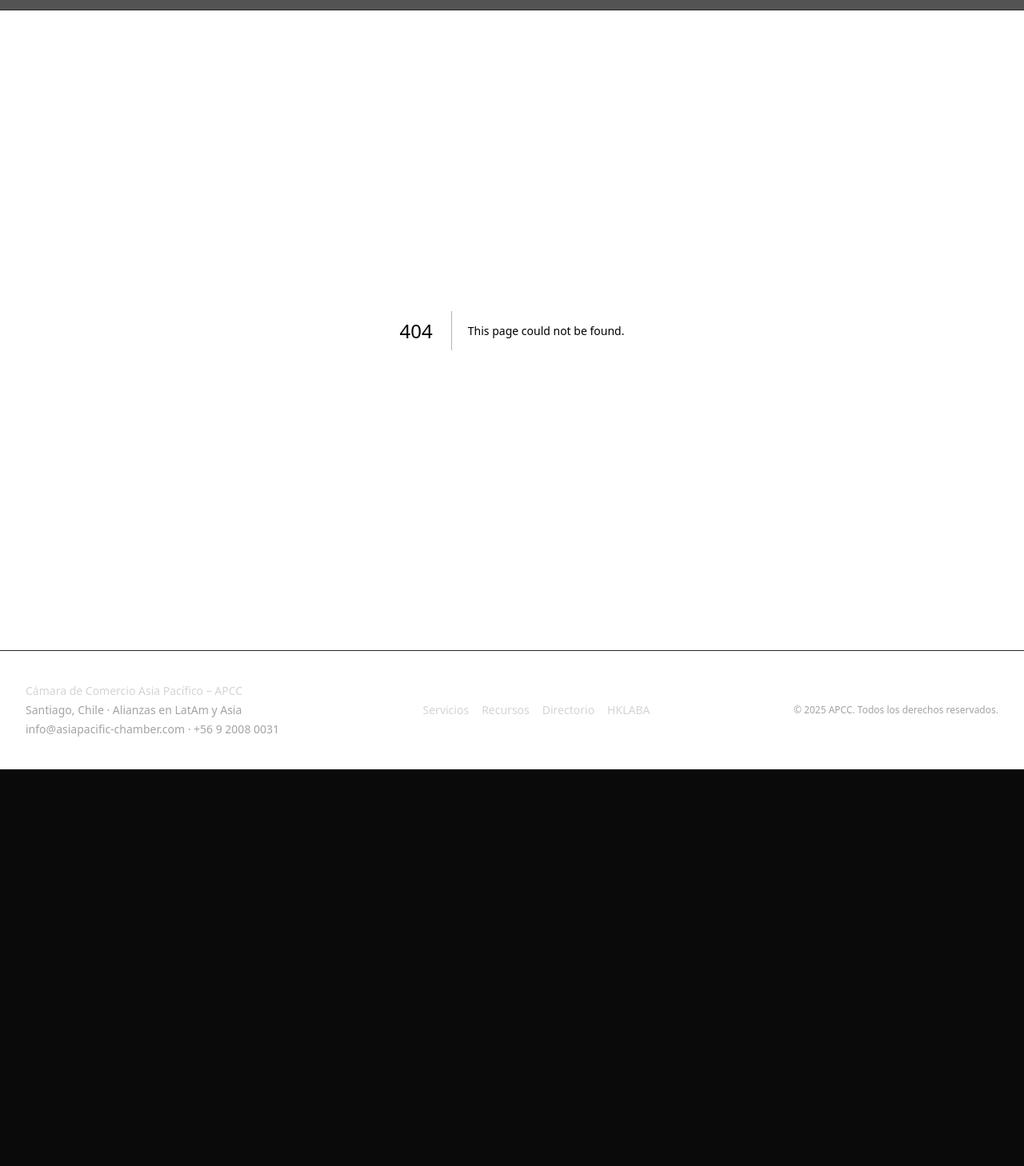
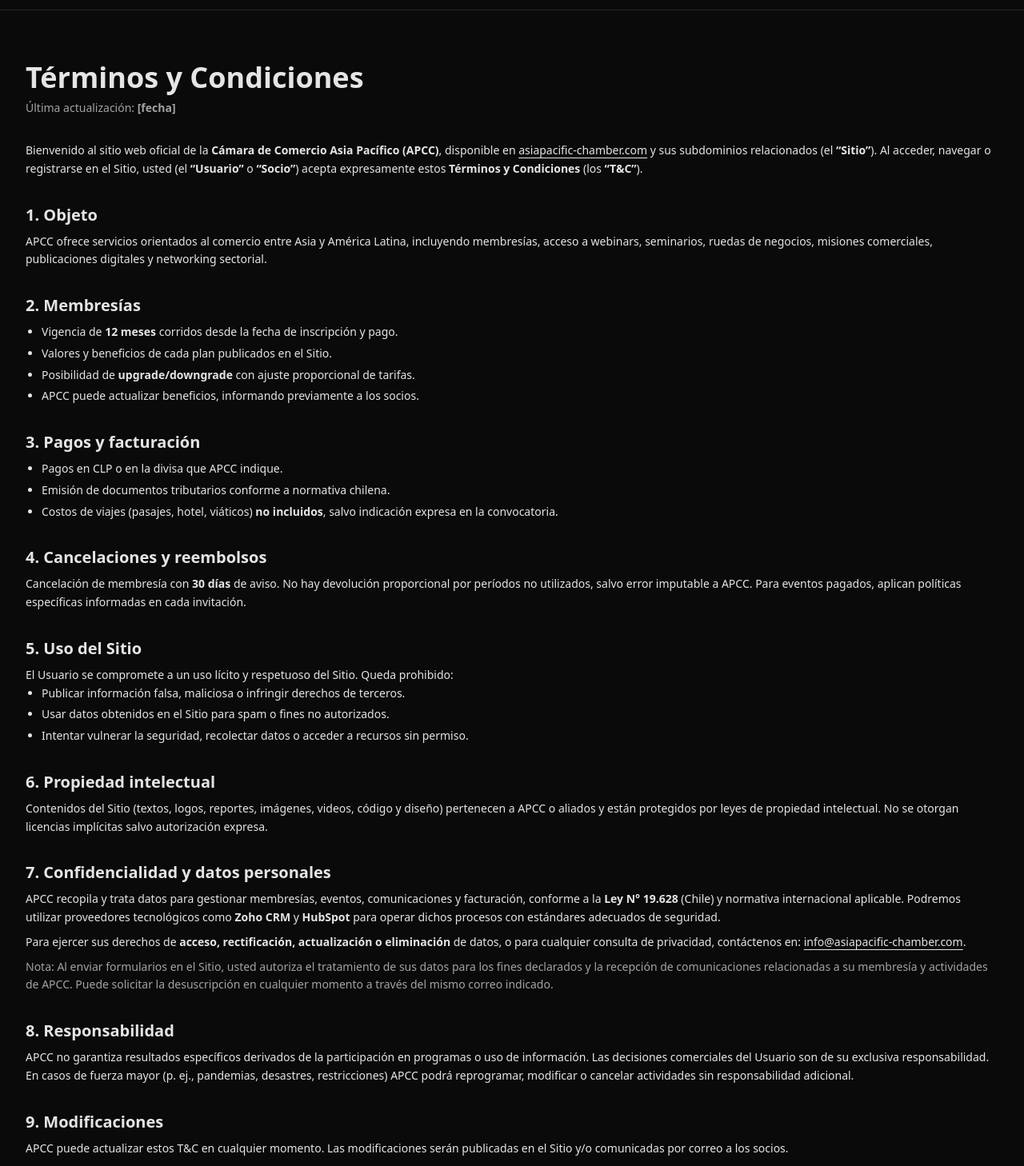
Before and after one commit to TronxGroup/APCC-Chamber, a Next.js app: page /terminos-y-condiciones in a window 1280 px wide. Before the commit this address had no page. Shown: the part 52-1510 px from the top of the page at 80% size. Before the commit the page ends 1014 px from the top, so only its background shows below. Built offline with nearby package versions, Linux system fonts and the light colour scheme.

Commit message:
Create page.tsx

```diff
--- /dev/null
+++ b/app/(routes)/terminos-y-condiciones/page.tsx
@@ -0,0 +1,162 @@
+// app/(routes)/terminos-y-condiciones/page.tsx
+import type { Metadata } from 'next';
+import Link from 'next/link';
+
+export const metadata: Metadata = {
+  title: 'Términos y Condiciones | APCC',
+  description:
+    'Términos y Condiciones del sitio web oficial de la Cámara de Comercio Asia Pacífico (APCC). Revisa aquí la información legal sobre membresías, eventos y uso de datos.',
+};
+
+export default function TerminosPage() {
+  return (
+    <section className="container py-16 text-neutral-200">
+      <h1 className="text-3xl md:text-4xl font-bold">Términos y Condiciones</h1>
+      <p className="mt-2 text-sm text-neutral-400">
+        Última actualización: <strong>[fecha]</strong>
+      </p>
+
+      <div className="mt-8 space-y-8 text-sm leading-relaxed">
+        <p>
+          Bienvenido al sitio web oficial de la <strong>Cámara de Comercio Asia Pacífico (APCC)</strong>, disponible en{' '}
+          <Link
+            href="https://asiapacific-chamber.com"
+            target="_blank"
+            className="underline underline-offset-4 hover:text-white"
+          >
+            asiapacific-chamber.com
+          </Link>{' '}
+          y sus subdominios relacionados (el <strong>“Sitio”</strong>). Al acceder, navegar o registrarse en el Sitio, usted
+          (el <strong>“Usuario”</strong> o <strong>“Socio”</strong>) acepta expresamente estos <strong>Términos y Condiciones</strong> (los <strong>“T&amp;C”</strong>).
+        </p>
+
+        <section>
+          <h2 className="text-xl font-semibold mb-2">1. Objeto</h2>
+          <p>
+            APCC ofrece servicios orientados al comercio entre Asia y América Latina, incluyendo membresías, acceso a
+            webinars, seminarios, ruedas de negocios, misiones comerciales, publicaciones digitales y networking sectorial.
+          </p>
+        </section>
+
+        <section>
+          <h2 className="text-xl font-semibold mb-2">2. Membresías</h2>
+          <ul className="list-disc pl-5 space-y-1">
+            <li>Vigencia de <strong>12 meses</strong> corridos desde la fecha de inscripción y pago.</li>
+            <li>Valores y beneficios de cada plan publicados en el Sitio.</li>
+            <li>Posibilidad de <strong>upgrade/downgrade</strong> con ajuste proporcional de tarifas.</li>
+            <li>APCC puede actualizar beneficios, informando previamente a los socios.</li>
+          </ul>
+        </section>
+
+        <section>
+          <h2 className="text-xl font-semibold mb-2">3. Pagos y facturación</h2>
+          <ul className="list-disc pl-5 space-y-1">
+            <li>Pagos en CLP o en la divisa que APCC indique.</li>
+            <li>Emisión de documentos tributarios conforme a normativa chilena.</li>
+            <li>
+              Costos de viajes (pasajes, hotel, viáticos) <strong>no incluidos</strong>, salvo indicación expresa en la
+              convocatoria.
+            </li>
+          </ul>
+        </section>
+
+        <section>
+          <h2 className="text-xl font-semibold mb-2">4. Cancelaciones y reembolsos</h2>
+          <p>
+            Cancelación de membresía con <strong>30 días</strong> de aviso. No hay devolución proporcional por períodos no
+            utilizados, salvo error imputable a APCC. Para eventos pagados, aplican políticas específicas informadas en cada
+            invitación.
+          </p>
+        </section>
+
+        <section>
+          <h2 className="text-xl font-semibold mb-2">5. Uso del Sitio</h2>
+          <p>El Usuario se compromete a un uso lícito y respetuoso del Sitio. Queda prohibido:</p>
+          <ul className="list-disc pl-5 space-y-1">
+            <li>Publicar información falsa, maliciosa o infringir derechos de terceros.</li>
+            <li>Usar datos obtenidos en el Sitio para spam o fines no autorizados.</li>
+            <li>Intentar vulnerar la seguridad, recolectar datos o acceder a recursos sin permiso.</li>
+          </ul>
+        </section>
+
+        <section>
+          <h2 className="text-xl font-semibold mb-2">6. Propiedad intelectual</h2>
+          <p>
+            Contenidos del Sitio (textos, logos, reportes, imágenes, videos, código y diseño) pertenecen a APCC o aliados y
+            están protegidos por leyes de propiedad intelectual. No se otorgan licencias implícitas salvo autorización expresa.
+          </p>
+        </section>
+
+        <section id="datos-personales">
+          <h2 className="text-xl font-semibold mb-2">7. Confidencialidad y datos personales</h2>
+          <p>
+            APCC recopila y trata datos para gestionar membresías, eventos, comunicaciones y facturación, conforme a la{' '}
+            <strong>Ley N° 19.628</strong> (Chile) y normativa internacional aplicable. Podremos utilizar proveedores
+            tecnológicos como <strong>Zoho CRM</strong> y <strong>HubSpot</strong> para operar dichos procesos con estándares
+            adecuados de seguridad.
+          </p>
+          <p className="mt-2">
+            Para ejercer sus derechos de <strong>acceso, rectificación, actualización o eliminación</strong> de datos, o para
+            cualquier consulta de privacidad, contáctenos en:{' '}
+            <a
+              href="mailto:info@asiapacific-chamber.com"
+              className="underline underline-offset-4 hover:text-white"
+            >
+              info@asiapacific-chamber.com
+            </a>
+            .
+          </p>
+          <p className="mt-2 text-neutral-400">
+            Nota: Al enviar formularios en el Sitio, usted autoriza el tratamiento de sus datos para los fines declarados y la
+            recepción de comunicaciones relacionadas a su membresía y actividades de APCC. Puede solicitar la desuscripción en
+            cualquier momento a través del mismo correo indicado.
+          </p>
+        </section>
+
+        <section>
+          <h2 className="text-xl font-semibold mb-2">8. Responsabilidad</h2>
+          <p>
+            APCC no garantiza resultados específicos derivados de la participación en programas o uso de información. Las
+            decisiones comerciales del Usuario son de su exclusiva responsabilidad. En casos de fuerza mayor (p. ej., pandemias,
+            desastres, restricciones) APCC podrá reprogramar, modificar o cancelar actividades sin responsabilidad adicional.
+          </p>
+        </section>
+
+        <section>
+          <h2 className="text-xl font-semibold mb-2">9. Modificaciones</h2>
+          <p>
+            APCC puede actualizar estos T&amp;C en cualquier momento. Las modificaciones serán publicadas en el Sitio y/o
+            comunicadas por correo a los socios.
+          </p>
+        </section>
+
+        <section>
+          <h2 className="text-xl font-semibold mb-2">10. Legislación aplicable y jurisdicción</h2>
+          <p>
+            Estos T&amp;C se rigen por las leyes de la <strong>República de Chile</strong>. Cualquier controversia se someterá a
+            los tribunales ordinarios de la ciudad de <strong>Santiago de Chile</strong>.
+          </p>
+        </section>
+
+        <section>
+          <h2 className="text-xl font-semibold mb-2">11. Contacto</h2>
+          <p>
+            Para soporte general, consultas comerciales o institucionales, escríbanos a:{' '}
+            <a
+              href="mailto:info@asiapacific-chamber.com"
+              className="underline underline-offset-4 hover:text-white"
+            >
+              info@asiapacific-chamber.com
+            </a>
+            .
+          </p>
+        </section>
+      </div>
+
+      {/* CTA: volver al home */}
+      <div className="mt-12">
+        <Link href="/" className="btn btn-primary">← Volver al inicio</Link>
+      </div>
+    </section>
+  );
+}
```
